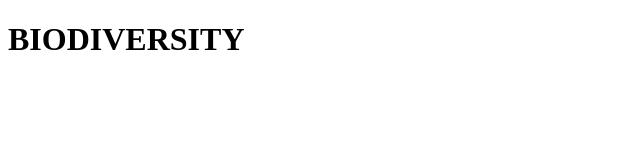
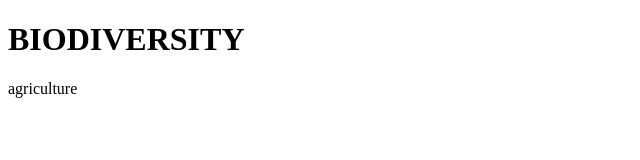
Before and after one commit to RPIT24/BERMUDO-AND-PINTON-PORTFOLIO, a plain HTML site: page index.html in a window 1280 px wide. Shown: the full height of the page, 0-640 px from the left. Drawn offline with Linux system fonts and the light colour scheme.

Commit message:
added agriculture

```diff
--- a/index.html
+++ b/index.html
@@ -7,6 +7,7 @@
 </head>
 <body>
     <h1>BIODIVERSITY</h1>
+    <p>agriculture</p>
 
 </body>
 </html>
```
